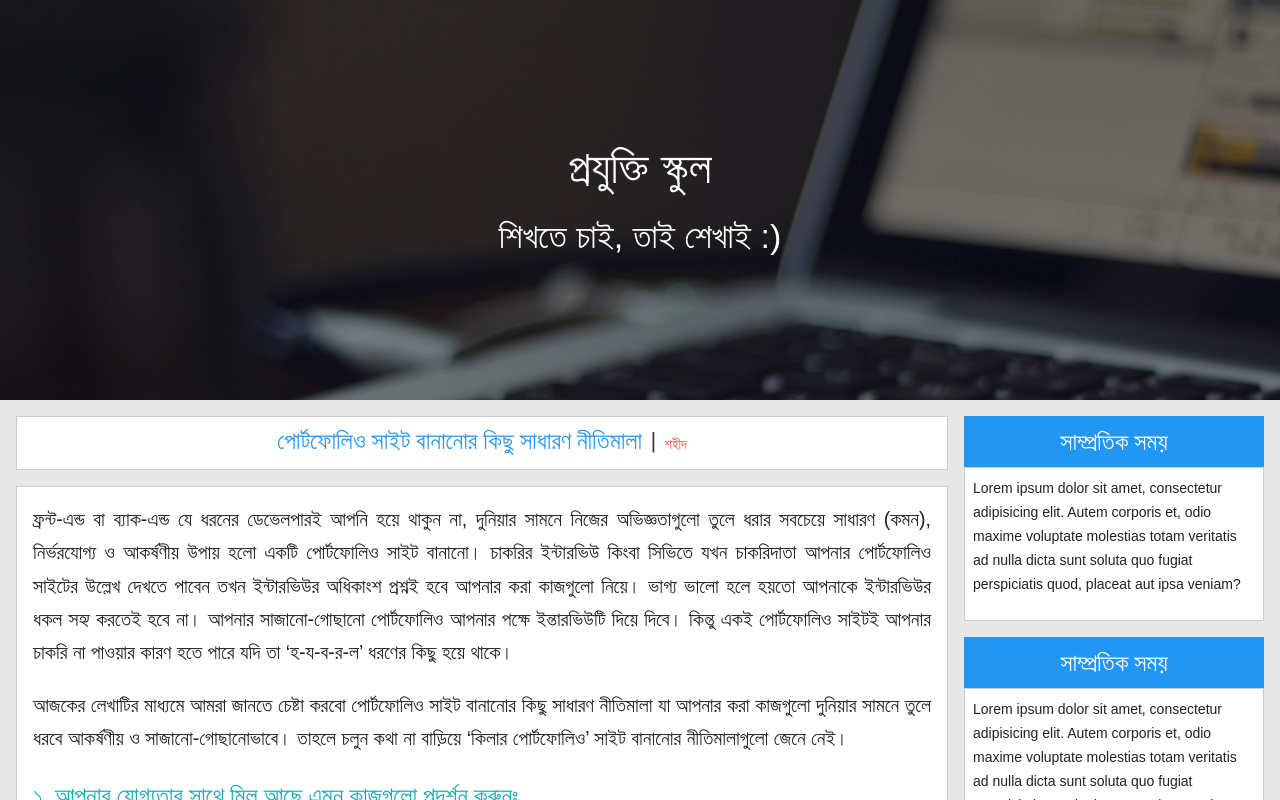
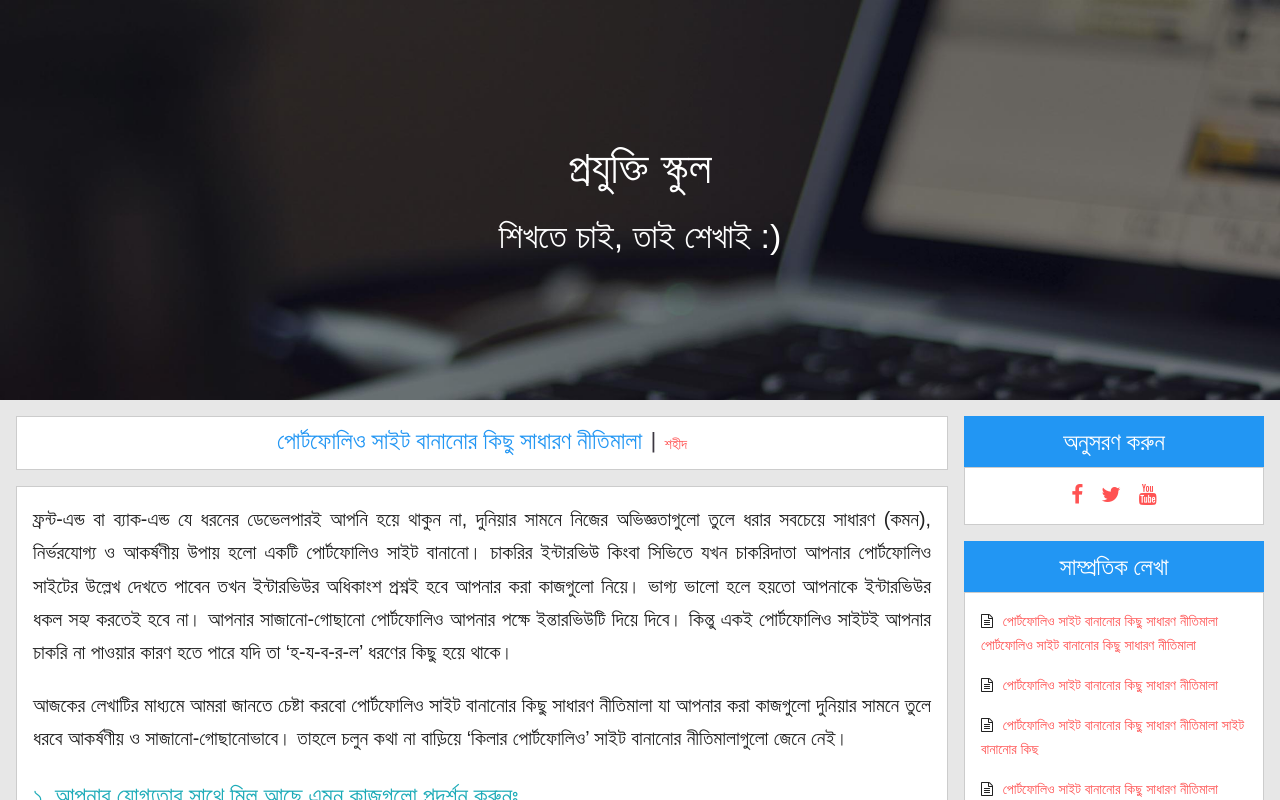
Before and after one commit to 5h4hid5/prozuktischool, a plain HTML site: page post.html in a window 1280 px wide. Drawn offline with nearby package versions, Linux system fonts and the light colour scheme; some icons are missing.

Commit message:
added sidebar

```diff
--- a/post.html
+++ b/post.html
@@ -66,18 +66,42 @@
                   <div class="sidebarContainer">
                     <div class="sidebarWidget">
                       <div class="widgetTitle">
-                        <h4>সাম্প্রতিক সময়</h4>
+                        <h4>অনুসরণ করুন</h4>
                       </div>
                       <div class="widgetContent">
-                        <p>Lorem ipsum dolor sit amet, consectetur adipisicing elit. Autem corporis et, odio maxime voluptate molestias totam veritatis ad nulla dicta sunt soluta quo fugiat perspiciatis quod, placeat aut ipsa veniam?</p>
+                        <ul class="socialLinks">
+                          <li><a href=""><i class="fa fa-facebook" aria-hidden="true"></i></a></li>
+                          <li><a href=""><i class="fa fa-twitter" aria-hidden="true"></i></a></li>
+                          <li><a href=""><i class="fa fa-youtube" aria-hidden="true"></i></a></li>
+                        </ul>
                       </div>
                     </div>
                     <div class="sidebarWidget">
                       <div class="widgetTitle">
-                        <h4>সাম্প্রতিক সময়</h4>
+                        <h4>সাম্প্রতিক লেখা</h4>
                       </div>
                       <div class="widgetContent">
-                        <p>Lorem ipsum dolor sit amet, consectetur adipisicing elit. Autem corporis et, odio maxime voluptate molestias totam veritatis ad nulla dicta sunt soluta quo fugiat perspiciatis quod, placeat aut ipsa veniam?</p>
+                        <ul class="archive">
+                          <li><i class="fa fa-file-text-o" aria-hidden="true"></i><a href="">পোর্টফোলিও সাইট বানানোর কিছু সাধারণ নীতিমালা পোর্টফোলিও সাইট বানানোর কিছু সাধারণ নীতিমালা</a></li>
+                          <li><i class="fa fa-file-text-o" aria-hidden="true"></i><a href="">পোর্টফোলিও সাইট বানানোর কিছু সাধারণ নীতিমালা</a></li>
+                          <li><i class="fa fa-file-text-o" aria-hidden="true"></i><a href="">পোর্টফোলিও সাইট বানানোর কিছু সাধারণ নীতিমালা সাইট বানানোর কিছ</a></li>
+                          <li><i class="fa fa-file-text-o" aria-hidden="true"></i><a href="">পোর্টফোলিও সাইট বানানোর কিছু সাধারণ নীতিমালা</a></li>
+                          <li><i class="fa fa-file-text-o" aria-hidden="true"></i><a href="">পোর্টফোলিও সাইট বানানোর কিছু সাধারণ নীতিমালা</a></li>
+                        </ul>
+                      </div>
+                    </div>
+                    <div class="sidebarWidget">
+                      <div class="widgetTitle">
+                        <h4>সাম্প্রতিক লেখা</h4>
+                      </div>
+                      <div class="widgetContent">
+                        <ul class="archive month">
+                          <li><i class="fa fa-calendar-o" aria-hidden="true"></i><a href="">জানুয়ারি</a></li>
+                          <li><i class="fa fa-calendar-o" aria-hidden="true"></i><a href="">ফেব্রুয়ারি</a></li>
+                          <li><i class="fa fa-calendar-o" aria-hidden="true"></i><a href="">মার্চ</a></li>
+                          <li><i class="fa fa-calendar-o" aria-hidden="true"></i><a href="">এপ্রিল</a></li>
+                          <li><i class="fa fa-calendar-o" aria-hidden="true"></i><a href="">মে</a></li>
+                        </ul>
                       </div>
                     </div>
                   </div>
--- a/sass/style.scss
+++ b/sass/style.scss
@@ -125,7 +125,6 @@ a {
   }
 
   .postBody {
-    min-height: 250px;
     background: $white;
     border: 1px solid #ccc;
     padding: 16px;
@@ -146,10 +145,8 @@ a {
 }
 
 .sidebarContainer {
-  min-height: 250px;
   .sidebarWidget {
     background: $white;
-    min-height: 150px;
     margin-bottom: 16px;
     .widgetTitle {
       background: $blue;
@@ -170,6 +167,39 @@ a {
   }
 }
 
+.socialLinks {
+  list-style: none;
+  margin: 0;
+  padding: 0.5em 0;
+  text-align: center;
+  li {
+    text-align: center;
+    display: inline-block;
+    margin-right: 1em;
+    &:last-child {
+      margin-right: 0;
+    }
+    a {
+      font-size: 1.5em;
+    }
+  }
+}
+
+.archive {
+  list-style: none;
+  padding: 8px;
+  li {
+    margin-bottom: 16px;
+    text-align: left;
+    .fa {
+      margin-right: .7em;
+    }
+    &:last-child {
+      margin-bottom: 0;
+    }
+  }
+}
+
 .footer {
   text-align: center;
   background: $shipGrey;
```
Also changed, not shown: css/style.css.
